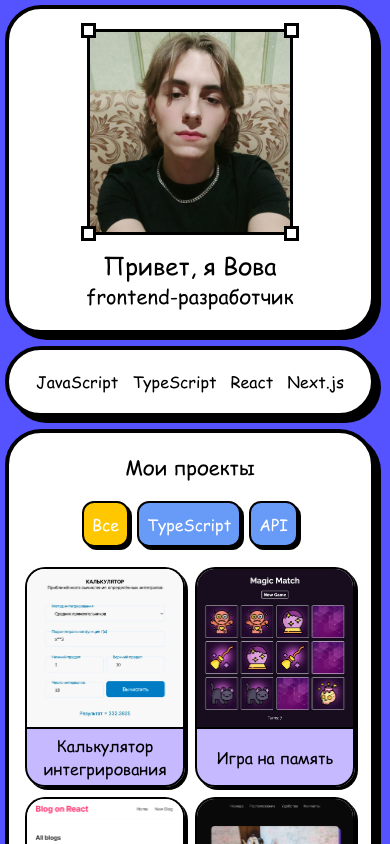
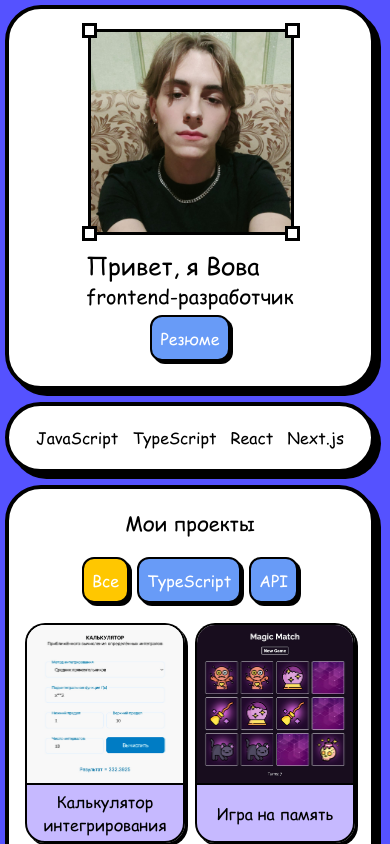
Before and after one commit to Suyukee/portfolio-website, a Next.js app: page / in a window 390 px wide. Shown: the top 844 px of the page. Built offline with nearby package versions, Linux system fonts and the light colour scheme.

Commit message:
Added resume button

```diff
--- a/src/components/hero-section.jsx
+++ b/src/components/hero-section.jsx
@@ -8,8 +8,16 @@ export default function HeroSection() {
 		<section className="section">
 			<div className={styles.hero}>
 				<div className={styles.info}>
-					<h1>Привет, я Вова</h1>
-					<h2>frontend-разработчик</h2>
+					<div></div>
+					<div className={styles.person}>
+						<h1>Привет, я Вова</h1>
+						<h2>frontend-разработчик</h2>
+					</div>
+					<div className={styles.resume}>
+						<Link className="button" href="/files/resume.pdf">
+							<h3>Резюме</h3>
+						</Link>
+					</div>
 				</div>
 				<Link className={styles.avatar} href="https://github.com/Suyukee">
 					<EditingBorder>
--- a/src/styles/hero-section.module.css
+++ b/src/styles/hero-section.module.css
@@ -6,8 +6,14 @@
 }
 
 .info {
+	display: grid;
+	grid-template-rows: 1fr 1fr 1fr;
+}
+
+.resume {
+	padding: 10px 0;
 	display: flex;
-	flex-direction: column;
+	justify-content: center;
 }
 
 .avatar {
@@ -17,6 +23,16 @@
 }
 
 @media (max-width: 890px) or (max-height: 900px) {
+	.hero {
+		align-items: end;
+	}
+	.info {
+		display: flex;
+		flex-direction: column;
+	}
+	/* .resume {
+		padding: 5px 0;
+	} */
 	.avatar img {
 		width: 200px;
 		height: 200px;
@@ -31,4 +47,7 @@
 	.info {
 		align-items: center;
 	}
+	.resume {
+		padding: 5px 0;
+	}
 }
```
Also changed, not shown: 1 other file (tests, documents, lock files or other folders).
